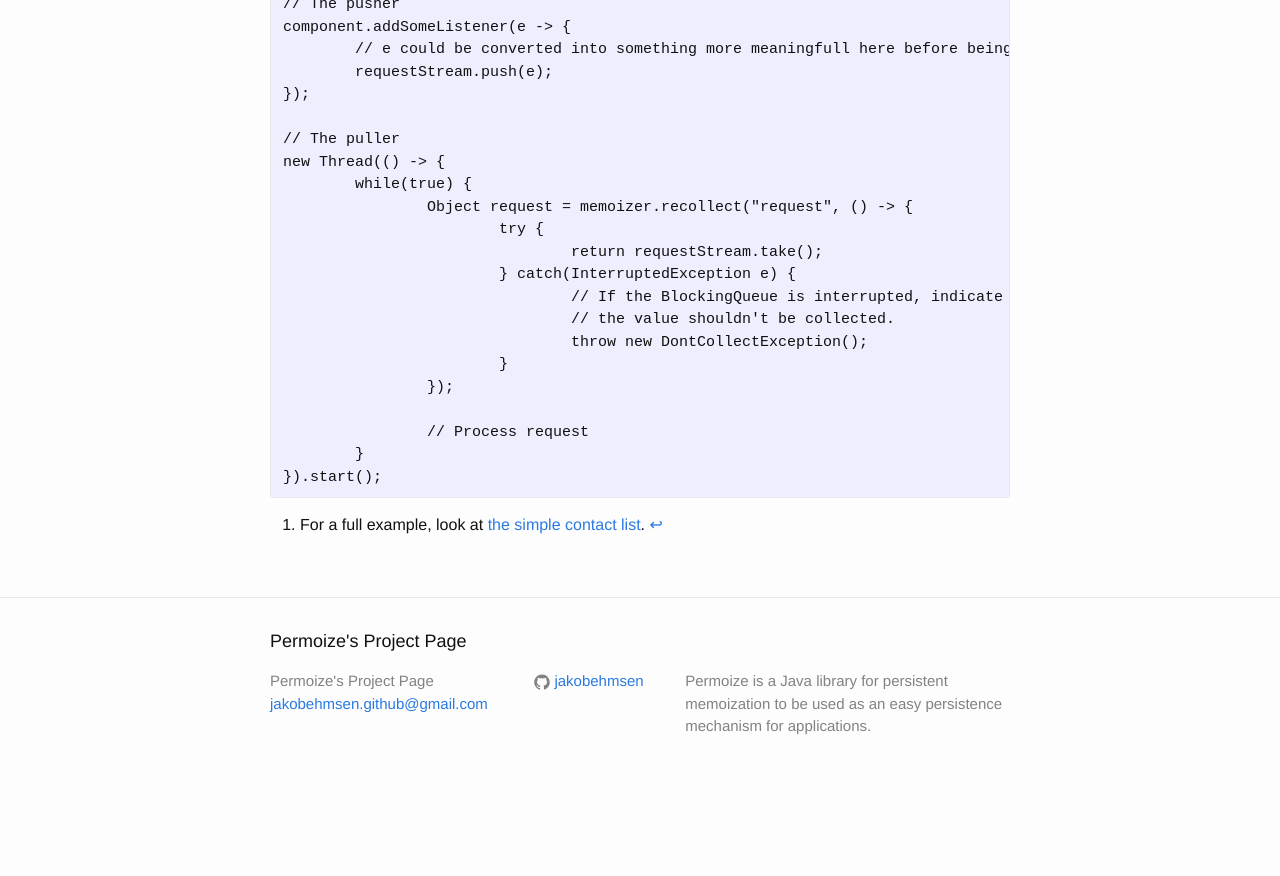
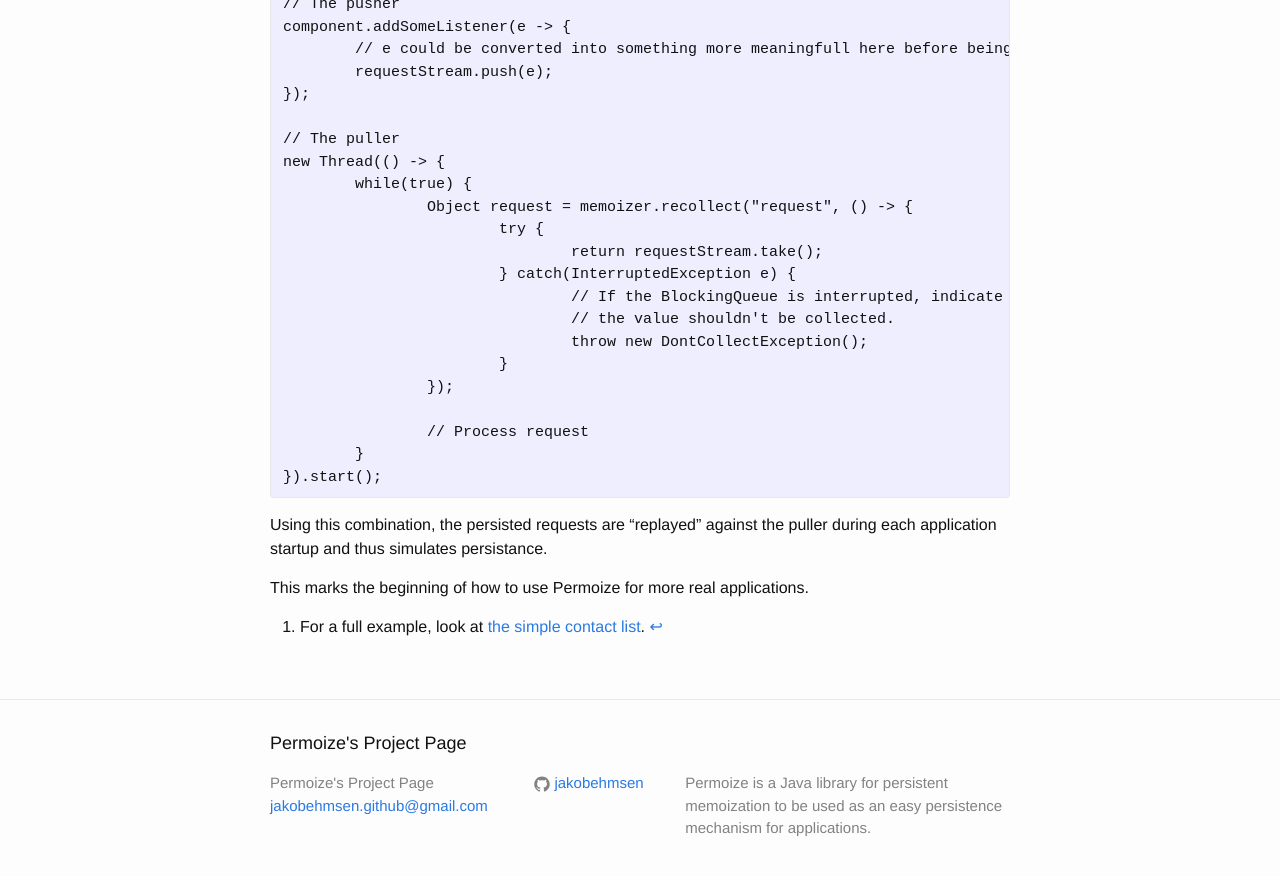
Before and after one commit to jakobehmsen/permoize, a Jekyll site: the page built from _posts/2014-11-05-event-handling-push-to-pull.markdown, in a window 1280 px wide and 900 px high, scrolled down 656 px. Shown: the top 876 px of the window. Built offline with Jekyll 4.4.1, drawn with Linux system fonts in a browser that asks for light colours; Markdown is read by kramdown in place of the engine named in the settings; before the commit the page ends 1454 px from its top, so only the background shows below that.

Commit message:
Update posts.
Signed-off-by: Jakob Brandsborg Ehmsen <jakobehmsen.github@gmail.com>

````diff
--- a/_posts/2014-11-05-event-handling-push-to-pull.markdown
+++ b/_posts/2014-11-05-event-handling-push-to-pull.markdown
@@ -43,4 +43,8 @@ new Thread(() -> {
 }).start();
 ```
 
+Using this combination, the persisted requests are "replayed" against the puller during each application startup and thus simulates persistance.
+
+This marks the beginning of how to use Permoize for more real applications.
+
 [^1]: For a full example, look at [the simple contact list](https://github.com/jakobehmsen/permoize/tree/master/eclipse/src/permoize/examples/contactlist).
````
